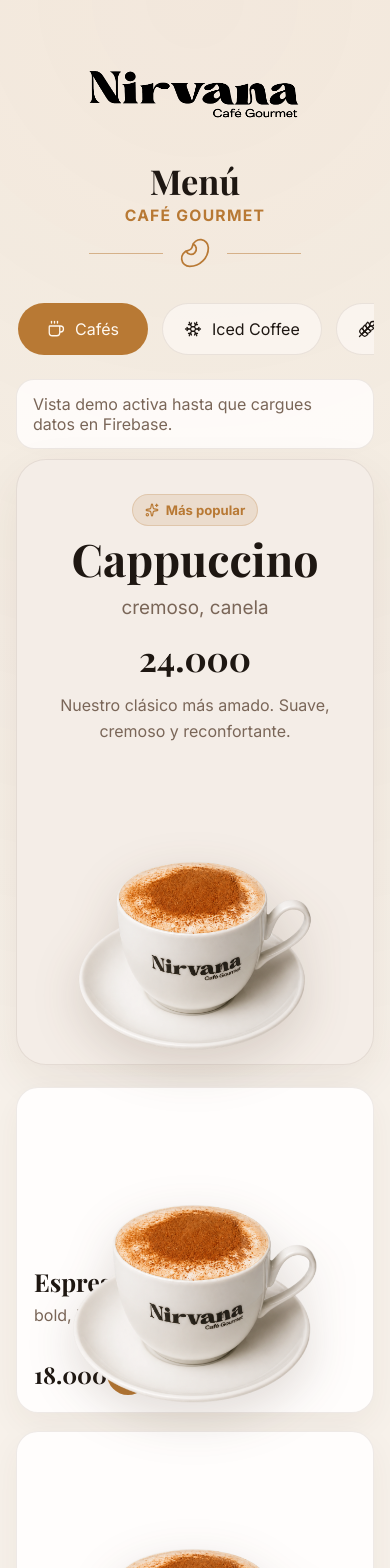
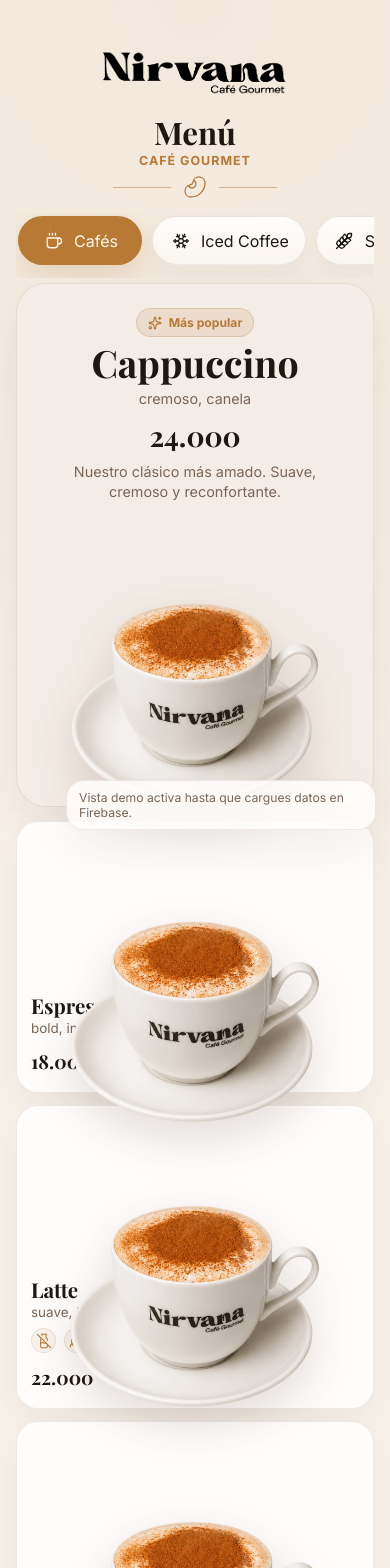
Before and after one commit to Gastonmaluff/MENU-DIGITAL, a React (Vite) app: page / in a window 390 px wide. Shown: the top 1568 px of the page. Built offline with nearby package versions, Linux system fonts and the light colour scheme; no server answers; the database is empty.

Commit message:
Compact tablet menu and refine category pills

```diff
--- a/src/components/public/CategoryPills.jsx
+++ b/src/components/public/CategoryPills.jsx
@@ -1,16 +1,17 @@
-import { DynamicIcon } from './icons';
+import { AnimatedCategoryIcon } from './icons';
 
 export default function CategoryPills({ categories, activeCategoryId, onSelect }) {
   return (
     <nav className="category-pills" aria-label="Categorías del menú">
       {categories.map((category) => (
+        // Wrapper intentionally keeps icons animation-ready per category.
         <button
           className={`category-pill ${category.id === activeCategoryId ? 'is-active' : ''}`}
           type="button"
           key={category.id}
           onClick={() => onSelect(category.id)}
         >
-          <DynamicIcon name={category.icon} />
+          <AnimatedCategoryIcon name={category.icon} active={category.id === activeCategoryId} />
           <span>{category.name}</span>
         </button>
       ))}
--- a/src/components/public/icons.jsx
+++ b/src/components/public/icons.jsx
@@ -22,3 +22,25 @@
   const Icon = iconMap[name] || Coffee;
   return <Icon size={size} strokeWidth={1.7} />;
 };
+
+export const AnimatedCategoryIcon = ({ name, active = false }) => {
+  const Icon = iconMap[name] || Coffee;
+  const animation = name === 'Coffee' ? 'steam' : 'ready';
+
+  return (
+    <span
+      className={`category-icon-shell ${active ? 'is-active' : ''}`}
+      data-animation={animation}
+      aria-hidden="true"
+    >
+      {animation === 'steam' && (
+        <span className="coffee-steam">
+          <i />
+          <i />
+          <i />
+        </span>
+      )}
+      <Icon size={18} strokeWidth={1.75} />
+    </span>
+  );
+};
--- a/src/styles.css
+++ b/src/styles.css
@@ -64,18 +64,19 @@
   width: min(900px, 100%);
   min-height: 100vh;
   margin: 0 auto;
-  padding: 34px 28px 40px;
+  padding: 18px 28px 24px;
+  position: relative;
 }
 .menu-header {
   text-align: center;
   display: grid;
   justify-items: center;
-  gap: 12px;
-  margin-bottom: 30px;
+  gap: 7px;
+  margin-bottom: 14px;
 }
 .brand-logo {
-  width: min(470px, 82vw);
-  height: 124px;
+  width: min(380px, 72vw);
+  height: 82px;
   object-fit: contain;
   mix-blend-mode: multiply;
   filter: contrast(1.16);
@@ -103,14 +104,14 @@
 }
 .menu-title-block h2 {
   margin: 0;
-  font-size: clamp(2.15rem, 5vw, 3.15rem);
+  font-size: clamp(1.95rem, 4.6vw, 2.65rem);
   line-height: 1;
 }
 .menu-title-block span {
   display: block;
-  margin-top: 8px;
+  margin-top: 5px;
   color: var(--accent);
-  font-size: 0.98rem;
+  font-size: 0.78rem;
   font-weight: 700;
   text-transform: uppercase;
   letter-spacing: 0.08em;
@@ -118,40 +119,110 @@
 .ornament {
   display: flex;
   align-items: center;
-  gap: 16px;
+  gap: 12px;
   color: var(--accent);
 }
+.ornament svg {
+  width: 24px;
+  height: 24px;
+}
 .ornament span {
-  width: 74px;
+  width: 58px;
   height: 1px;
   background: color-mix(in srgb, var(--accent) 50%, transparent);
 }
 .category-pills {
   display: flex;
-  gap: 14px;
+  gap: 10px;
   overflow-x: auto;
-  padding: 4px 2px 24px;
+  padding: 3px 2px 13px;
   scrollbar-width: none;
 }
 .category-pill {
   flex: 1 0 auto;
-  min-width: 130px;
+  min-width: 124px;
   border: 1px solid var(--border);
   border-radius: var(--radius-pill);
-  background: color-mix(in srgb, var(--surface) 78%, transparent);
+  background:
+    linear-gradient(180deg, color-mix(in srgb, var(--card) 94%, transparent), color-mix(in srgb, var(--surface) 82%, transparent));
   color: var(--text-primary);
-  padding: 15px 21px;
+  padding: 12px 16px;
   display: inline-flex;
   align-items: center;
   justify-content: center;
-  gap: 10px;
-  transition: transform 180ms ease, background 180ms ease, border-color 180ms ease;
+  gap: 9px;
+  min-height: 48px;
+  box-shadow: inset 0 1px 0 rgba(255, 255, 255, 0.46), 0 8px 22px rgba(79, 52, 31, 0.045);
+  transition: transform 180ms ease, background 180ms ease, border-color 180ms ease, box-shadow 180ms ease, color 180ms ease;
+  user-select: none;
+  -webkit-tap-highlight-color: transparent;
 }
-.category-pill:hover { transform: translateY(-1px); }
+.category-pill:hover {
+  transform: translateY(-1px);
+  border-color: color-mix(in srgb, var(--accent) 20%, var(--border));
+}
+.category-pill:active {
+  transform: translateY(0) scale(0.985);
+}
+.category-pill:focus-visible {
+  outline: 3px solid color-mix(in srgb, var(--accent) 28%, transparent);
+  outline-offset: 3px;
+}
 .category-pill.is-active {
   background: linear-gradient(135deg, var(--accent), var(--accent-dark));
   color: #fff8ef;
   border-color: transparent;
+  box-shadow: 0 10px 28px color-mix(in srgb, var(--accent) 22%, transparent);
+}
+.category-icon-shell {
+  position: relative;
+  width: 23px;
+  height: 23px;
+  display: inline-grid;
+  place-items: center;
+  flex: 0 0 auto;
+}
+.coffee-steam {
+  position: absolute;
+  inset: -11px 0 auto;
+  height: 14px;
+  display: none;
+  justify-content: center;
+  gap: 2px;
+  pointer-events: none;
+}
+.coffee-steam i {
+  width: 1.5px;
+  height: 10px;
+  border-radius: 999px;
+  background: currentColor;
+  opacity: 0;
+  transform: translateY(5px);
+}
+.category-icon-shell.is-active[data-animation='steam'] .coffee-steam {
+  display: flex;
+}
+.category-icon-shell.is-active[data-animation='steam'] .coffee-steam i {
+  animation: coffee-steam-rise 2.8s ease-in-out infinite;
+}
+.category-icon-shell.is-active[data-animation='steam'] .coffee-steam i:nth-child(2) {
+  animation-delay: 0.45s;
+}
+.category-icon-shell.is-active[data-animation='steam'] .coffee-steam i:nth-child(3) {
+  animation-delay: 0.9s;
+}
+@keyframes coffee-steam-rise {
+  0%, 100% {
+    opacity: 0;
+    transform: translateY(5px) scaleY(0.75);
+  }
+  38% {
+    opacity: 0.42;
+  }
+  68% {
+    opacity: 0;
+    transform: translateY(-4px) scaleY(1);
+  }
 }
 .demo-note,
 .loading-card,
@@ -164,6 +235,16 @@
   padding: 14px 16px;
   background: color-mix(in srgb, var(--card) 86%, transparent);
   color: var(--text-secondary);
+}
+.public-menu > .demo-note {
+  position: fixed;
+  right: 14px;
+  bottom: 14px;
+  z-index: 10;
+  max-width: min(310px, calc(100vw - 28px));
+  padding: 9px 12px;
+  font-size: 0.76rem;
+  box-shadow: var(--shadow-card);
 }
 .sync-status,
 .admin-inline-sync {
@@ -179,6 +260,15 @@
   color: var(--text-secondary);
   font-size: 0.86rem;
   font-weight: 700;
+}
+.public-menu > .sync-status {
+  position: fixed;
+  right: 14px;
+  top: 14px;
+  z-index: 10;
+  margin: 0;
+  padding: 8px 12px;
+  box-shadow: var(--shadow-card);
 }
 .sync-status span,
 .admin-inline-sync span {
@@ -202,51 +292,52 @@
   border-radius: var(--radius-card);
   background: var(--featured-card);
   box-shadow: var(--shadow-card);
-  padding: 34px 34px 32px;
-  min-height: 350px;
+  padding: 24px 28px 22px;
+  min-height: 242px;
   display: grid;
-  grid-template-columns: 0.86fr 1.14fr;
+  grid-template-columns: 0.9fr 1.1fr;
   align-items: center;
-  gap: 28px;
+  gap: 22px;
   text-align: left;
   color: inherit;
-  margin: 10px 0 22px;
+  margin: 5px 0 14px;
 }
 .featured-chip {
   display: inline-flex;
   align-items: center;
   gap: 7px;
   width: fit-content;
-  padding: 7px 12px;
+  padding: 6px 11px;
   border-radius: var(--radius-pill);
   background: color-mix(in srgb, var(--accent) 14%, transparent);
   color: var(--accent);
-  font-size: 0.82rem;
+  font-size: 0.76rem;
   font-weight: 700;
   border: 1px solid color-mix(in srgb, var(--accent) 22%, transparent);
 }
 .featured-copy {
   display: grid;
-  gap: 12px;
+  gap: 8px;
 }
 .featured-product h3 {
   margin: 0;
-  font-size: clamp(2.8rem, 7vw, 4.8rem);
+  font-size: clamp(2.35rem, 5.7vw, 3.7rem);
   line-height: 0.95;
 }
 .featured-tags {
   margin: 0;
   color: var(--accent);
-  font-size: 1.18rem;
+  font-size: 1rem;
 }
 .featured-product strong {
   font-family: 'Playfair Display', Georgia, serif;
-  font-size: 2.15rem;
+  font-size: 1.75rem;
 }
 .featured-product p {
   margin: 0;
   color: var(--text-secondary);
-  line-height: 1.6;
+  line-height: 1.38;
+  font-size: 0.9rem;
 }
 .product-image-frame {
   width: 100%;
@@ -255,15 +346,21 @@
   overflow: visible;
 }
 .product-image-frame--tiny { width: 74px; height: 74px; }
-.product-image-frame--small { height: 178px; padding: 10px; }
+.product-image-frame--small { height: 128px; padding: 4px 10px 12px; }
 .product-image-frame--medium { height: 220px; }
 .product-image-frame--large { height: 330px; }
-.product-image-frame--featured { height: 352px; padding: 4px 0 0; }
+.product-image-frame--featured { height: 250px; padding: 0 0 18px; }
 .product-image {
   width: 100%;
   height: 100%;
   object-fit: contain;
   filter: var(--product-shadow);
+}
+.featured-product .product-image {
+  transform: translateY(-8px) scale(1.02);
+}
+.product-card .product-image {
+  transform: translateY(-9px);
 }
 .product-image-placeholder {
   width: 86px;
@@ -277,7 +374,7 @@
 .product-grid {
   display: grid;
   grid-template-columns: repeat(3, 1fr);
-  gap: 18px;
+  gap: 12px;
 }
 .product-card,
 .see-more-card {
@@ -285,10 +382,10 @@
   border-radius: calc(var(--radius-card) - 8px);
   background: var(--card);
   box-shadow: 0 12px 34px rgba(79, 52, 31, 0.055);
-  padding: 17px;
+  padding: 13px 14px 14px;
   color: inherit;
   text-align: left;
-  min-height: 326px;
+  min-height: 214px;
   display: flex;
   flex-direction: column;
   transition: transform 180ms ease, box-shadow 180ms ease;
@@ -302,17 +399,23 @@
   display: flex;
   flex: 1;
   flex-direction: column;
-  gap: 12px;
+  gap: 7px;
   justify-content: space-between;
 }
 .product-card h3 {
-  font-size: 1.55rem;
-  margin: 0 0 7px;
+  font-size: 1.28rem;
+  margin: 0 0 4px;
+  line-height: 1.05;
 }
 .product-card p {
   margin: 0;
   color: var(--text-secondary);
-  line-height: 1.35;
+  line-height: 1.25;
+  font-size: 0.84rem;
+  display: -webkit-box;
+  -webkit-line-clamp: 1;
+  -webkit-box-orient: vertical;
+  overflow: hidden;
 }
 .tag-row,
 .variant-preview,
@@ -326,11 +429,11 @@
   display: flex;
   align-items: center;
   gap: 8px;
-  min-height: 30px;
+  min-height: 24px;
 }
 .product-option-icons span {
-  width: 30px;
-  height: 30px;
+  width: 25px;
+  height: 25px;
   border: 1px solid var(--border);
   border-radius: 50%;
   display: grid;
@@ -359,13 +462,13 @@
 }
 .product-card-footer strong {
   font-family: 'Playfair Display', Georgia, serif;
-  font-size: 1.45rem;
+  font-size: 1.2rem;
 }
 .round-action,
 .see-more-action,
 .see-more-icon {
-  width: 42px;
-  height: 42px;
+  width: 34px;
+  height: 34px;
   border-radius: 50%;
   display: grid;
   place-items: center;
@@ -375,18 +478,18 @@
 .see-more-card {
   justify-content: center;
   align-items: center;
-  gap: 22px;
+  gap: 14px;
   text-align: center;
 }
 .see-more-icon {
-  width: 88px;
-  height: 88px;
+  width: 60px;
+  height: 60px;
   color: var(--accent);
   background: color-mix(in srgb, var(--accent) 13%, transparent);
 }
 .see-more-card strong {
   font-family: 'Playfair Display', Georgia, serif;
-  font-size: 1.8rem;
+  font-size: 1.45rem;
 }
 .empty-state {
   grid-column: 1 / -1;
```
